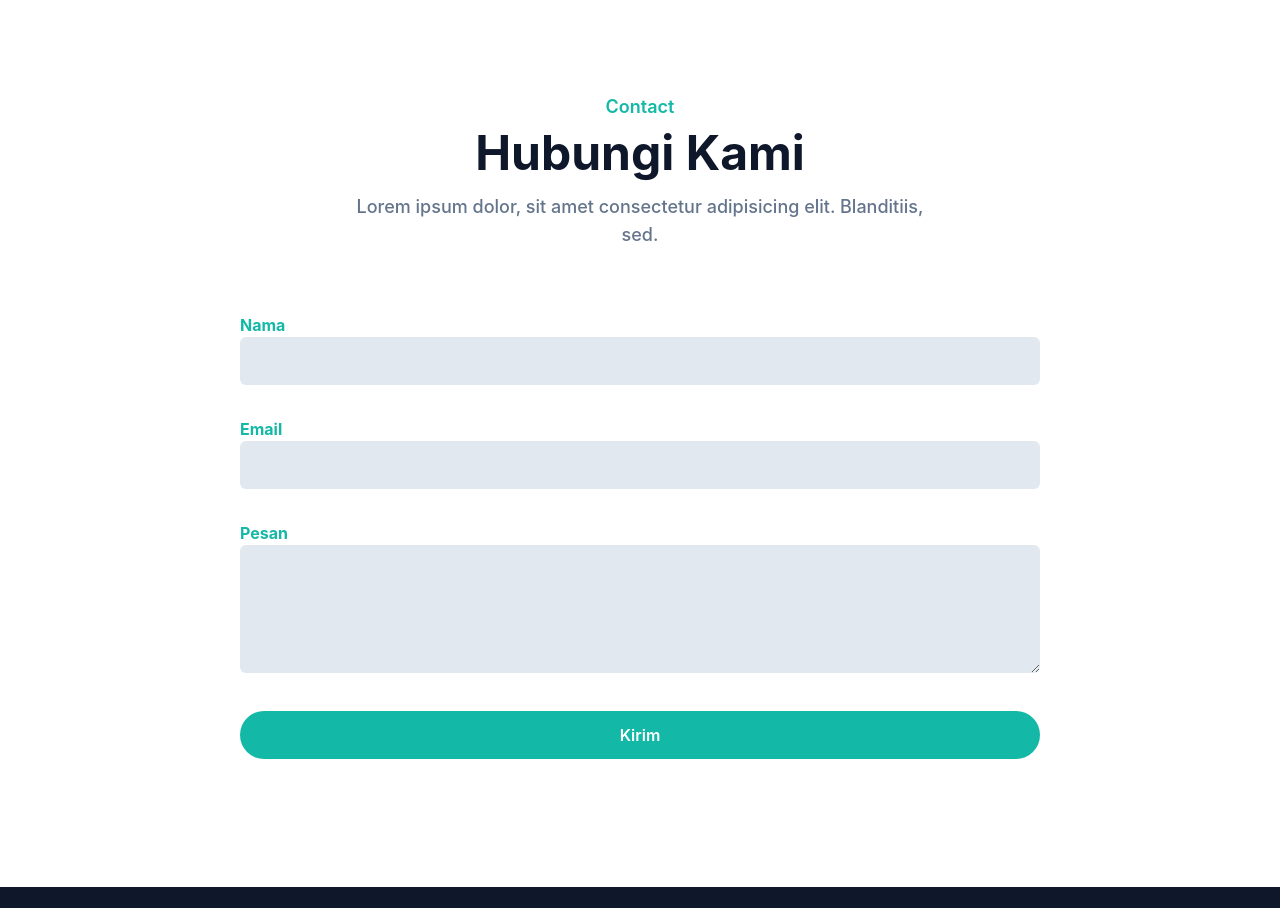
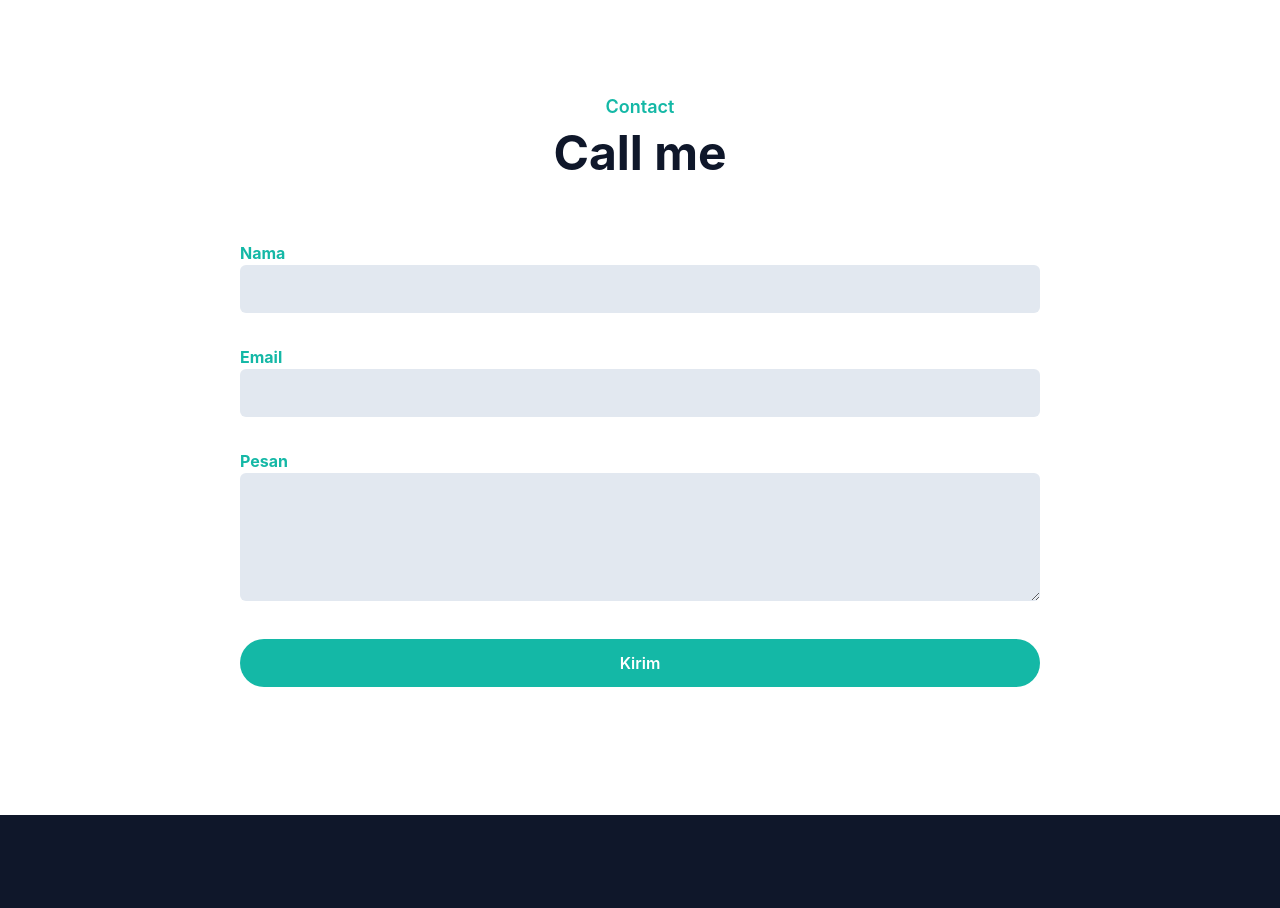
Before and after one commit to ibnuhabi/port-ibnu, a website: page index.html in a window 1280 px wide. Shown: the part 3680-4588 px from the top of the page. Drawn offline with Linux system fonts and the light colour scheme.

Commit message:
index.html

```diff
--- a/index.html
+++ b/index.html
@@ -250,8 +250,7 @@
           <div class="w-full px-4">
             <div class="mx-auto mb-16 max-w-xl text-center">
               <h4 class="mb-2 text-lg font-semibold text-primary">Contact</h4>
-              <h2 class="mb-4 text-3xl font-bold text-dark dark:text-white sm:text-4xl lg:text-5xl">Hubungi Kami</h2>
-              <p class="text-md font-medium text-secondary md:text-lg">Lorem ipsum dolor, sit amet consectetur adipisicing elit. Blanditiis, sed.</p>
+              <h2 class="mb-4 text-3xl font-bold text-dark dark:text-white sm:text-4xl lg:text-5xl">Call me</h2>
             </div>
           </div>
 
```
